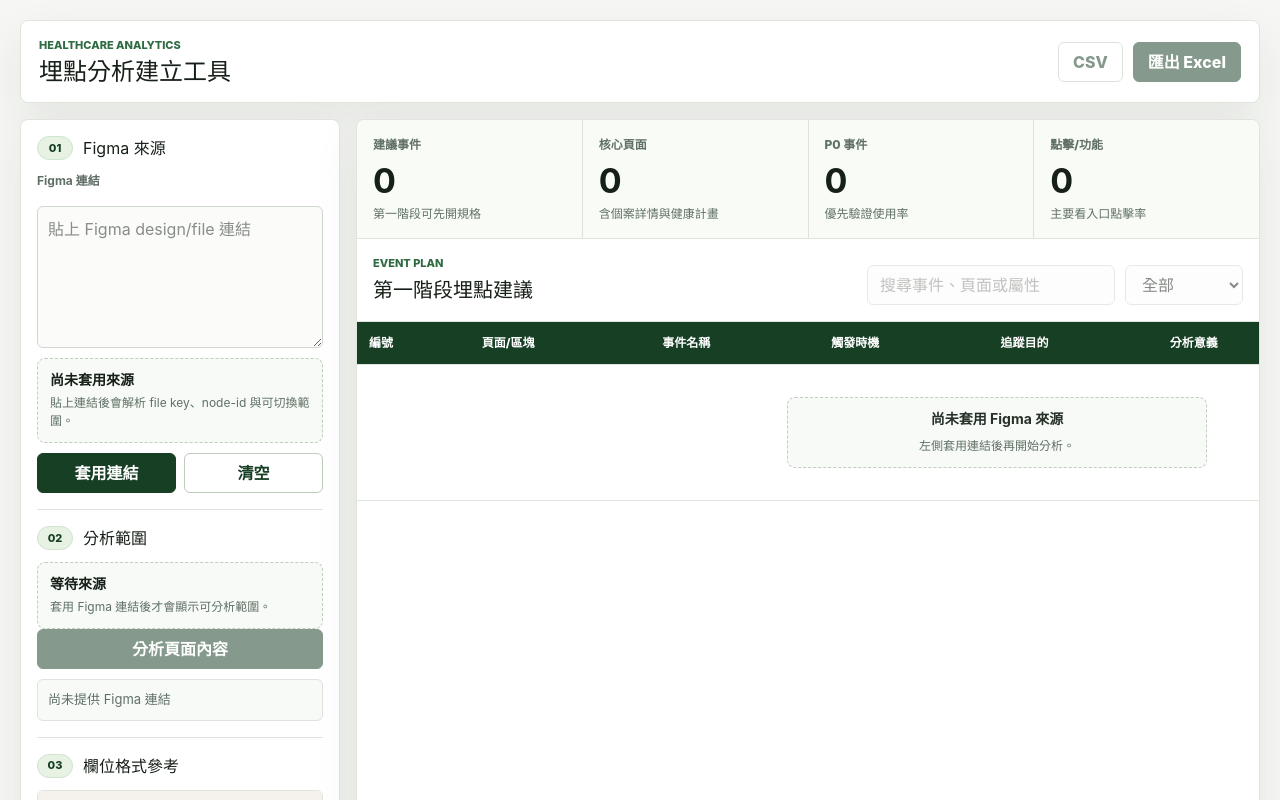
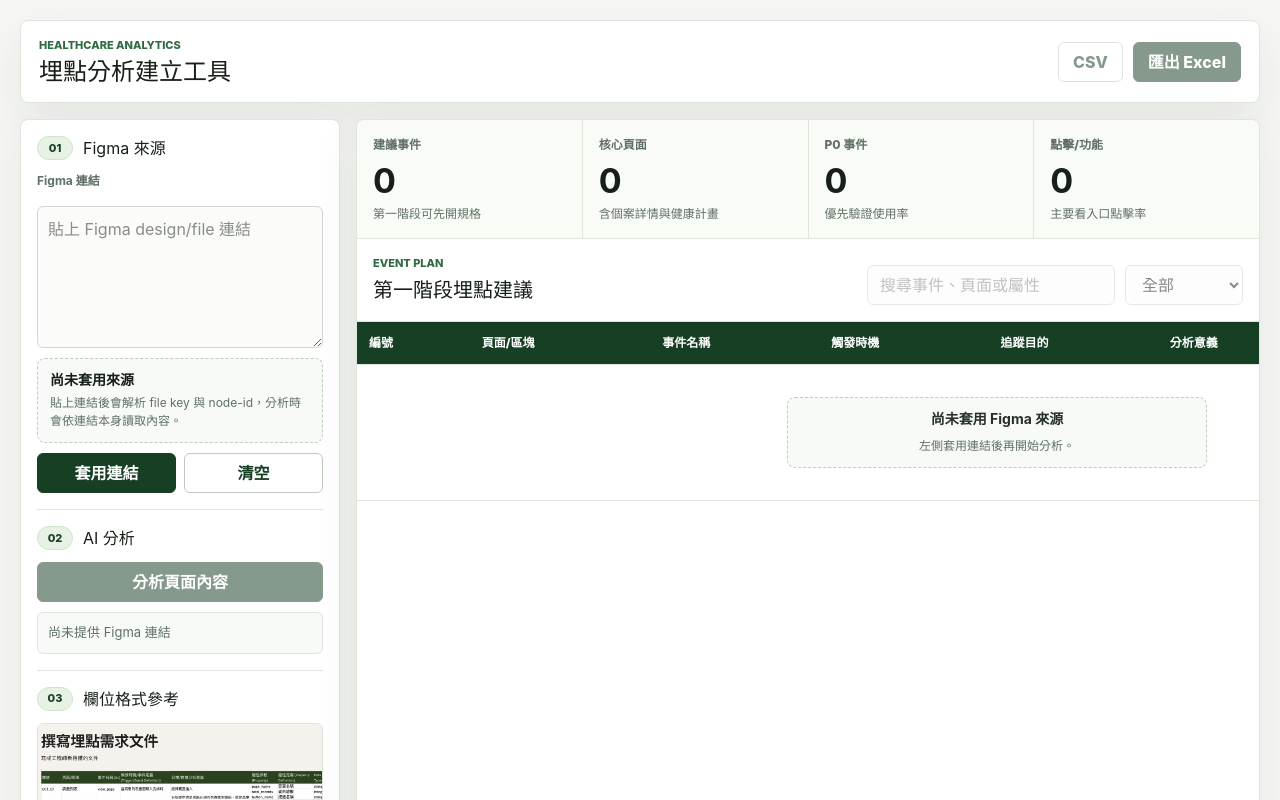
Before and after one commit to Jaypeng123/Event-Tracking-Platform, a Next.js app: page / in a window 1280 px wide. Shown: the top 800 px of the page. Built offline with nearby package versions, Linux system fonts and the light colour scheme.

Commit message:
Analyze only provided Figma scope

```diff
--- a/app/api/analyze/route.ts
+++ b/app/api/analyze/route.ts
@@ -1,10 +1,8 @@
-import trackingEvents from "../../../data/tracking-events.json";
-
 export const dynamic = "force-dynamic";
 
 type EventType = "View" | "Click" | "Feature" | "Flow" | "Validation";
 type Priority = "P0" | "P1" | "P2";
-type Scope = "file" | "page" | "node";
+type Scope = "file" | "node";
 
 type TrackingEvent = {
   id: string;
@@ -25,10 +23,6 @@ type TrackingEvent = {
 
 type AnalyzeRequest = {
   scope?: Scope;
-  selectedPage?: {
-    id?: string;
-    name?: string;
-  } | null;
   source?: {
     fileKey?: string;
     fileName?: string;
@@ -70,11 +64,9 @@ type FigmaContext = {
   nodes: string[];
 };
 
-const seedEvents = trackingEvents as TrackingEvent[];
 const OPENAI_RESPONSES_URL = "https://api.openai.com/v1/responses";
 const FIGMA_API_BASE_URL = "https://api.figma.com/v1";
 const MAX_FIGMA_NODES = 180;
-const MAX_REFERENCE_EVENTS = 8;
 const allowedEventTypes = new Set<EventType>(["View", "Click", "Feature", "Flow", "Validation"]);
 const allowedPriorities = new Set<Priority>(["P0", "P1", "P2"]);
 
@@ -148,7 +140,7 @@ function toSemicolonString(value: unknown, fallback = "") {
 }
 
 function normalizeScope(value: unknown): Scope {
-  return value === "page" || value === "node" ? value : "file";
+  return value === "node" ? "node" : "file";
 }
 
 function buildFigmaHeaders(token: string) {
@@ -249,15 +241,14 @@ function collectFigmaContext(payload: FigmaApiResponse, targetId: string) {
 
 async function fetchFigmaContext(requestBody: AnalyzeRequest, figmaToken: string): Promise<FigmaContext> {
   const fileKey = asString(requestBody.source?.fileKey);
-  const scope = normalizeScope(requestBody.scope);
   const nodeId = asString(requestBody.source?.nodeId);
-  const pageId = asString(requestBody.selectedPage?.id);
-  const targetId = scope === "node" ? nodeId : scope === "page" ? pageId : "";
+  const targetId = nodeId;
   const endpoint = targetId
     ? `${FIGMA_API_BASE_URL}/files/${encodeURIComponent(fileKey)}/nodes?ids=${encodeURIComponent(targetId)}&depth=5`
     : `${FIGMA_API_BASE_URL}/files/${encodeURIComponent(fileKey)}?depth=3`;
   const response = await fetch(endpoint, {
     headers: buildFigmaHeaders(figmaToken),
+    cache: "no-store",
   });
   const payload = (await readJsonResponse(response)) as FigmaApiResponse & Record<string, unknown>;
 
@@ -286,8 +277,7 @@ function buildPrompt(requestBody: AnalyzeRequest, figmaContext: FigmaContext) {
     {
       task: "根據 Figma 實際讀取到的節點摘要產出第一階段埋點建議。",
       source: requestBody.source,
-      analysisScope: requestBody.scope,
-      selectedPage: requestBody.selectedPage,
+      analysisScope: requestBody.source?.nodeId ? "node" : normalizeScope(requestBody.scope),
       figmaInspection: figmaContext,
       spreadsheetColumnReference: [
         "編號",
@@ -303,7 +293,6 @@ function buildPrompt(requestBody: AnalyzeRequest, figmaContext: FigmaContext) {
         "優先級",
         "狀態",
       ],
-      eventStyleReferenceOnly: seedEvents.slice(0, MAX_REFERENCE_EVENTS),
     },
     null,
     2,
--- a/app/page.tsx
+++ b/app/page.tsx
@@ -1,7 +1,6 @@
 "use client";
 
 import { useMemo, useRef, useState } from "react";
-import trackingEvents from "../data/tracking-events.json";
 
 type TrackingEvent = {
   id: string;
@@ -20,7 +19,6 @@ type TrackingEvent = {
   status: string;
 };
 
-type Scope = "file" | "page" | "node";
 type EventFilter = "All" | TrackingEvent["eventType"];
 type FigmaSourceMode = "empty" | "file" | "node" | "unsupported" | "invalid";
 
@@ -54,8 +52,6 @@ type AnalyzeResponse = {
   };
   message?: string;
 };
-
-const seedEvents = trackingEvents as TrackingEvent[];
 
 const EMPTY_FIGMA_SOURCE: FigmaSourceInfo = {
   mode: "empty",
@@ -274,11 +270,9 @@ export default function Home() {
   const [draftFigmaUrl, setDraftFigmaUrl] = useState("");
   const [appliedFigmaUrl, setAppliedFigmaUrl] = useState("");
   const [isEditingSource, setIsEditingSource] = useState(true);
-  const [scope, setScope] = useState<Scope>("file");
-  const [selectedPageId, setSelectedPageId] = useState("");
   const [filter, setFilter] = useState<EventFilter>("All");
   const [query, setQuery] = useState("");
-  const [selectedId, setSelectedId] = useState(seedEvents[0]?.id ?? "");
+  const [selectedId, setSelectedId] = useState("");
   const [hasAnalyzed, setHasAnalyzed] = useState(false);
   const [isAnalyzing, setIsAnalyzing] = useState(false);
   const [analysisRows, setAnalysisRows] = useState<TrackingEvent[]>([]);
@@ -293,8 +287,6 @@ export default function Home() {
   const figmaInfo = useMemo(() => parseFigmaUrl(appliedFigmaUrl), [appliedFigmaUrl]);
   const activeInputInfo = isEditingSource ? draftInfo : figmaInfo;
   const hasAppliedSource = Boolean(appliedFigmaUrl && figmaInfo.mode !== "invalid" && figmaInfo.mode !== "unsupported");
-  const hasPageSwitcher = figmaInfo.mode === "file" && figmaInfo.pages.length > 1;
-  const selectedPage = figmaInfo.pages.find((page) => page.id === selectedPageId) ?? figmaInfo.pages[0];
 
   const visibleRows = useMemo(() => {
     if (!hasAppliedSource || !hasAnalyzed) {
@@ -340,16 +332,8 @@ export default function Home() {
     ];
   }, [visibleRows]);
 
-  function getScopeLabel() {
-    if (scope === "node") {
-      return figmaInfo.nodeName || "指定節點";
-    }
-
-    if (scope === "page") {
-      return selectedPage?.name ?? "指定 Page";
-    }
-
-    return "整份檔案";
+  function getLinkTargetLabel() {
+    return figmaInfo.mode === "node" ? figmaInfo.nodeName || "目前連結中的指定節點" : "目前連結中的整份檔案";
   }
 
   function resetAnalysisResult() {
@@ -386,17 +370,9 @@ export default function Home() {
     setDraftFigmaUrl(nextInfo.normalizedUrl);
     setIsEditingSource(false);
     resetAnalysisResult();
-    setScope(nextInfo.mode === "node" ? "node" : "file");
-    setSelectedPageId(nextInfo.pages[0]?.id ?? "");
     setFilter("All");
     setQuery("");
-    setAnalysisState(
-      nextInfo.mode === "node"
-        ? "已套用指定節點，Page 選擇已隱藏"
-        : nextInfo.pages.length > 1
-          ? "已套用整份檔案，可切換 Page 或分析整份檔案"
-          : "已套用整份檔案，未偵測到多個可切換 Page",
-    );
+    setAnalysisState("");
   }
 
   function handleReplaceSource() {
@@ -410,8 +386,6 @@ export default function Home() {
     setDraftFigmaUrl("");
     setAppliedFigmaUrl("");
     setIsEditingSource(true);
-    setScope("file");
-    setSelectedPageId("");
     setFilter("All");
     setQuery("");
     resetAnalysisResult();
@@ -425,7 +399,7 @@ export default function Home() {
     }
 
     const runId = analysisRunId.current + 1;
-    const nextProcess = ["解析 Figma 連結與分析範圍", "讀取 Figma 檔案節點", "呼叫 ChatGPT 模型判斷追蹤點", "整理成 Excel 欄位格式"];
+    const nextProcess = ["解析 Figma 連結", "讀取 Figma 檔案節點", "呼叫 ChatGPT 模型判斷追蹤點", "整理成 Excel 欄位格式"];
 
     analysisRunId.current = runId;
     setIsAnalyzing(true);
@@ -436,7 +410,7 @@ export default function Home() {
     setAnalysisMeta(null);
     setAnalysisModel("");
     setAnalysisProcess(nextProcess);
-    setAnalysisState(`正在分析「${getScopeLabel()}」，請稍候`);
+    setAnalysisState(`正在分析「${getLinkTargetLabel()}」，請稍候`);
 
     try {
       const response = await fetch("/api/analyze", {
@@ -446,9 +420,9 @@ export default function Home() {
         },
         body: JSON.stringify({
           source: figmaInfo,
-          scope,
-          selectedPage: scope === "page" ? selectedPage : null,
+          scope: figmaInfo.mode === "node" ? "node" : "file",
         }),
+        cache: "no-store",
       });
       const result = (await response.json()) as AnalyzeResponse;
 
@@ -476,7 +450,7 @@ export default function Home() {
       );
       setAnalysisMeta(result.figma ?? null);
       setAnalysisModel(result.model ?? "ChatGPT 模型");
-      setAnalysisState(`已由 ${result.model ?? "ChatGPT 模型"} 產生「${getScopeLabel()}」的第一階段埋點建議`);
+      setAnalysisState("");
     } catch (error) {
       if (analysisRunId.current !== runId) {
         return;
@@ -575,7 +549,7 @@ export default function Home() {
                 {activeInputInfo.mode === "empty" ? (
                   <div className="source-empty">
                     <strong>尚未套用來源</strong>
-                    <span>貼上連結後會解析 file key、node-id 與可切換範圍。</span>
+                    <span>貼上連結後會解析 file key 與 node-id，分析時會依連結本身讀取內容。</span>
                   </div>
                 ) : (
                   <div className={`figma-meta source-${activeInputInfo.mode}`}>
@@ -625,8 +599,8 @@ export default function Home() {
                     </>
                   ) : (
                     <>
-                      <span>Pages</span>
-                      <strong>{figmaInfo.pages.length > 1 ? `${figmaInfo.pages.length} pages` : "無需切換"}</strong>
+                      <span>類型</span>
+                      <strong>整份檔案</strong>
                     </>
                   )}
                 </div>
@@ -645,76 +619,8 @@ export default function Home() {
           <div className="panel-section">
             <div className="section-heading">
               <span className="section-index">02</span>
-              <h2>分析範圍</h2>
+              <h2>AI 分析</h2>
             </div>
-            {!hasAppliedSource ? (
-              <div className="scope-empty">
-                <strong>等待來源</strong>
-                <span>套用 Figma 連結後才會顯示可分析範圍。</span>
-              </div>
-            ) : (
-              <div className="scope-list" role="radiogroup" aria-label="分析範圍">
-                {figmaInfo.mode === "file" ? (
-                  <button
-                    className={scope === "file" ? "scope-option active" : "scope-option"}
-                    type="button"
-                    onClick={() => {
-                      setScope("file");
-                      resetAnalysisResult();
-                      setAnalysisState("已切換為整份檔案，請重新分析頁面內容");
-                    }}
-                    aria-pressed={scope === "file"}
-                  >
-                    <span>整份檔案</span>
-                    <small>第一層功能使用率</small>
-                  </button>
-                ) : null}
-
-                {hasPageSwitcher ? (
-                  <button
-                    className={scope === "page" ? "scope-option active" : "scope-option"}
-                    type="button"
-                    onClick={() => {
-                      setScope("page");
-                      resetAnalysisResult();
-                      setAnalysisState("已切換為指定 Page，請重新分析頁面內容");
-                    }}
-                    aria-pressed={scope === "page"}
-                  >
-                    <span>指定 Page</span>
-                    <small>{selectedPage?.name ?? "請選擇 Page"}</small>
-                  </button>
-                ) : null}
-
-                {figmaInfo.mode === "node" ? (
-                  <button className="scope-option active" type="button" aria-pressed="true">
-                    <span>指定節點</span>
-                    <small>{figmaInfo.nodeName || figmaInfo.nodeId}</small>
-                  </button>
-                ) : null}
-              </div>
-            )}
-
-            {hasPageSwitcher ? (
-              <label className={scope === "page" ? "page-picker active" : "page-picker"}>
-                <span>Page</span>
-                <select
-                  value={selectedPageId}
-                  onChange={(event) => {
-                    setSelectedPageId(event.target.value);
-                    setScope("page");
-                    resetAnalysisResult();
-                    setAnalysisState("已切換 Page，請重新分析頁面內容");
-                  }}
-                >
-                  {figmaInfo.pages.map((page) => (
-                    <option key={page.id} value={page.id}>
-                      {page.name}
-                    </option>
-                  ))}
-                </select>
-              </label>
-            ) : null}
 
             <button
               className="primary-button full-width"
@@ -747,6 +653,7 @@ export default function Home() {
                 </ol>
               </div>
             ) : null}
+            {analysisState ? (
               <p
                 className={[
                   "analysis-state",
@@ -758,6 +665,7 @@ export default function Home() {
               >
                 {analysisState}
               </p>
+            ) : null}
             {!isAnalyzing && hasAnalyzed && analysisProcess.length ? (
               <div className="analysis-process">
                 <strong>分析流程</strong>
```
Lines whose indentation alone changed are shown as unchanged.
